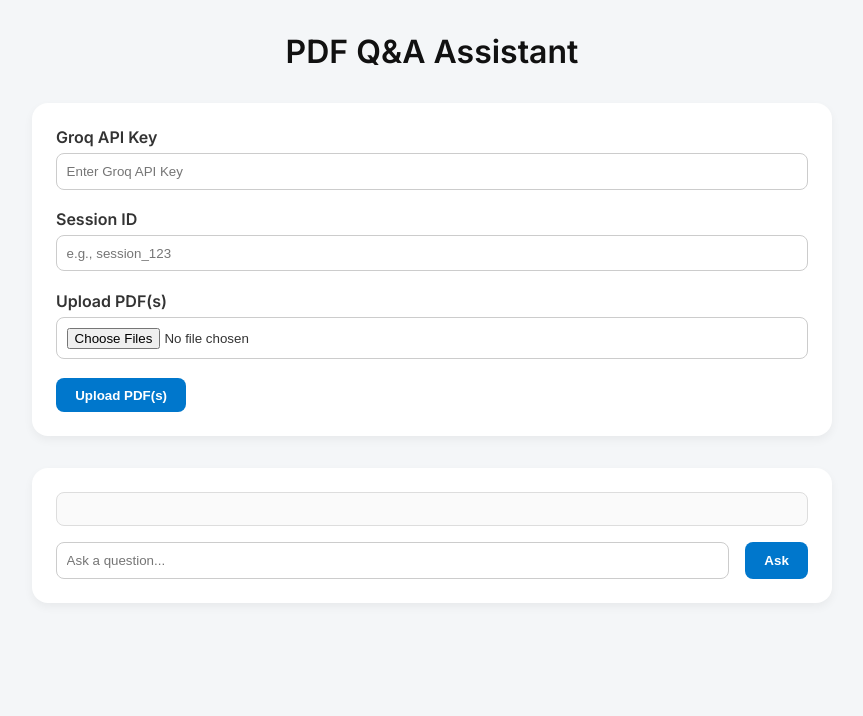
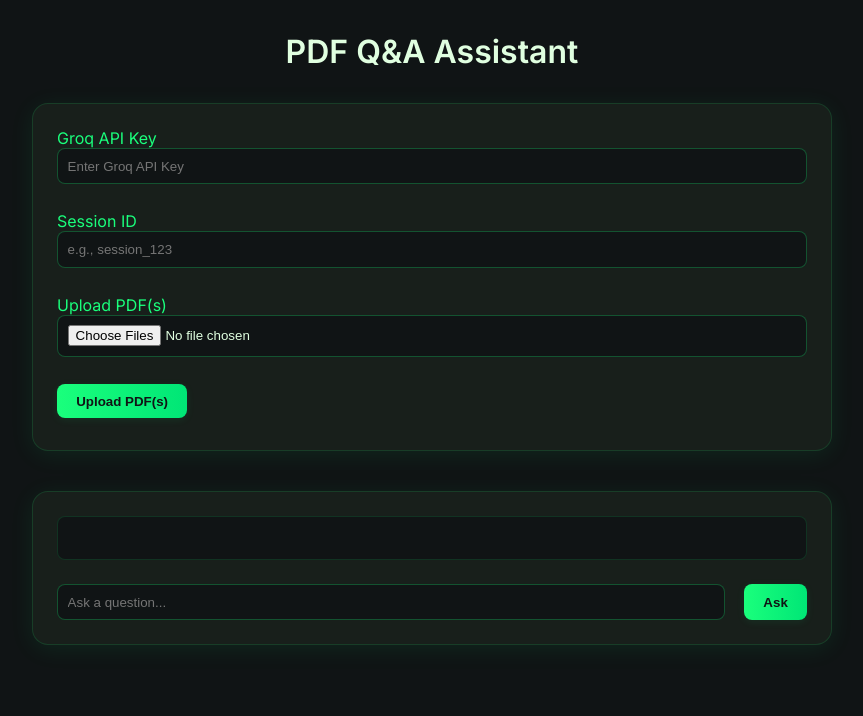
Before and after one commit to Ahmed-2003-khan/rag_chat_pdf_history, a FastAPI app: page / in a window 1280 px wide. Shown: the top 716 px of the page, without its empty margins (208-1071 px from the left). Run offline with FastAPI, Linux system fonts and the light colour scheme.

Commit message:
Updated frontend with green theme

```diff
--- a/frontend/static/script.js
+++ b/frontend/static/script.js
@@ -1,38 +1,95 @@
 
 const apiUrl = "http://127.0.0.1:8000";
 
-document.getElementById("uploadForm").addEventListener("submit", async (e) => {
+function formatTimestamp(date) {
+  return date.toLocaleTimeString([], { hour: '2-digit', minute: '2-digit' });
+}
+
+function appendMessage(role, text, timestamp) {
+  const messagesDiv = document.getElementById("messages");
+  const isUser = role === "user";
+  const avatarUrl = isUser
+    ? "https://ui-avatars.com/api/?name=You&background=101415&color=1aff7c&size=40&bold=true"
+    : "https://ui-avatars.com/api/?name=AI&background=1aff7c&color=101415&size=40&bold=true";
+  const bubbleClass = isUser ? "user-message" : "assistant-message";
+  const formattedText = isUser ? text : marked.parse(text);
+  const time = timestamp || formatTimestamp(new Date());
+  const messageHTML = `
+    <div class="message ${bubbleClass}">
+      <img src="${avatarUrl}" class="avatar ${isUser ? 'user-avatar' : 'assistant-avatar'}" alt="${isUser ? 'User' : 'Assistant'}" />
+      <div class="bubble">${formattedText}</div>
+      <span class="timestamp">${time}</span>
+    </div>
+  `;
+  messagesDiv.innerHTML += messageHTML;
+  messagesDiv.scrollTop = messagesDiv.scrollHeight;
+}
+
+// Upload progress bar
+const uploadForm = document.getElementById("uploadForm");
+const uploadProgress = document.getElementById("uploadProgress");
+const progressBar = document.getElementById("progressBar");
+const uploadMessage = document.getElementById("uploadMessage");
+
+uploadForm.addEventListener("submit", async (e) => {
   e.preventDefault();
-
   const apiKey = document.getElementById("apiKey").value;
   const sessionId = document.getElementById("sessionId").value;
   const files = document.getElementById("pdfFile").files;
   const formData = new FormData();
   formData.append("session_id", sessionId);
-
   for (let i = 0; i < files.length; i++) {
     formData.append("files", files[i]);
   }
-
-  const res = await fetch(`${apiUrl}/upload/`, {
-    method: "POST",
-    body: formData,
+  uploadProgress.style.display = "block";
+  progressBar.style.width = "0%";
+  uploadMessage.textContent = "";
+  try {
+    const xhr = new XMLHttpRequest();
+    xhr.open("POST", `${apiUrl}/upload/`, true);
+    xhr.upload.onprogress = function (e) {
+      if (e.lengthComputable) {
+        const percent = (e.loaded / e.total) * 100;
+        progressBar.style.width = percent + "%";
+      }
+    };
+    xhr.onload = function () {
+      uploadProgress.style.display = "none";
+      if (xhr.status === 200) {
+        uploadMessage.textContent = "Upload successful! Now you can ask questions.";
+        uploadMessage.style.color = "#0077cc";
+      } else {
+        uploadMessage.textContent = "Upload failed. Please try again.";
+        uploadMessage.style.color = "#d32f2f";
+      }
+    };
+    xhr.onerror = function () {
+      uploadProgress.style.display = "none";
+      uploadMessage.textContent = "Upload failed. Please try again.";
+      uploadMessage.style.color = "#d32f2f";
+    };
+    xhr.send(formData);
+  } catch (err) {
+    uploadProgress.style.display = "none";
+    uploadMessage.textContent = "Upload failed. Please try again.";
+    uploadMessage.style.color = "#d32f2f";
+  }
 });
 
-  const data = await res.json();
-  alert("Upload successful! Now you can ask questions.");
-});
+// Chat logic
+const askBtn = document.getElementById("askBtn");
+const userInput = document.getElementById("userInput");
+const typingIndicator = document.getElementById("typingIndicator");
 
-document.getElementById("askBtn").addEventListener("click", async () => {
+askBtn.addEventListener("click", async () => {
   const apiKey = document.getElementById("apiKey").value;
   const sessionId = document.getElementById("sessionId").value;
-  const input = document.getElementById("userInput").value;
-  const messagesDiv = document.getElementById("messages");
-
+  const input = userInput.value;
   if (!input.trim()) return;
-
-  messagesDiv.innerHTML += `<div class="message"><span class="user">You:</span> ${input}</div>`;
-
+  appendMessage("user", input);
+  userInput.value = "";
+  typingIndicator.style.display = "flex";
+  try {
     const res = await fetch(`${apiUrl}/chat/`, {
       method: "POST",
       headers: { "Content-Type": "application/json" },
@@ -42,10 +99,28 @@
         question: input,
       }),
     });
+    const data = await res.json();
+    typingIndicator.style.display = "none";
+    appendMessage("assistant", data.answer);
+  } catch (err) {
+    typingIndicator.style.display = "none";
+    appendMessage("assistant", "<span style='color:#d32f2f'>Error: Could not get a response. Please try again.</span>");
+  }
+});
 
-  const data = await res.json();
+userInput.addEventListener("keydown", function (e) {
+  if (e.key === "Enter") {
+    askBtn.click();
+  }
+});
 
-  const formattedAnswer = marked.parse(data.answer);
-  messagesDiv.innerHTML += `<div class="message"><span class="user">Assistant:</span><div class="assistant">${formattedAnswer}</div>`;
-  document.getElementById("userInput").value = "";
+// Dark mode toggle
+const darkModeToggle = document.getElementById("darkModeToggle");
+darkModeToggle.addEventListener("click", () => {
+  document.body.classList.toggle("dark-mode");
+  localStorage.setItem("darkMode", document.body.classList.contains("dark-mode") ? "1" : "0");
 });
+// Default to dark mode
+if (localStorage.getItem("darkMode") !== "0") {
+  document.body.classList.add("dark-mode");
+}
--- a/frontend/static/styles.css
+++ b/frontend/static/styles.css
@@ -8,8 +8,8 @@
 
 body {
   font-family: 'Inter', sans-serif;
-  background: #f4f6f8;
-  color: #333;
+  background: #101415;
+  color: #e0ffe0;
   padding: 2rem;
 }
 
@@ -23,94 +23,228 @@
   margin-bottom: 2rem;
 }
 
-header h1 {
-  font-size: 2rem;
-  color: #111;
+.branding {
+  display: flex;
+  align-items: center;
+  justify-content: center;
+  gap: 1rem;
+  margin-bottom: 1rem;
 }
-
+.logo {
+  width: 48px;
+  height: 48px;
+  border-radius: 12px;
+  background: #1a2e1a;
+  border: 2px solid #1aff7c;
+}
+#darkModeToggle {
+  margin-left: auto;
+  background: none;
+  border: none;
+  font-size: 1.5rem;
+  cursor: pointer;
+  color: #1aff7c;
+  transition: color 0.3s;
+}
+#darkModeToggle:hover {
+  color: #00e676;
+}
 .card {
-  background: white;
+  background: #181f1b;
   border-radius: 16px;
-  box-shadow: 0 4px 10px rgba(0,0,0,0.05);
+  box-shadow: 0 4px 24px rgba(0,255,128,0.08);
   padding: 1.5rem;
-  margin-bottom: 2rem;
+  margin-bottom: 2.5rem;
+  border: 1px solid #1aff7c22;
 }
-
 .form-group {
-  margin-bottom: 1.2rem;
+  margin-bottom: 1.7rem;
 }
-
-label {
-  display: block;
-  font-weight: 600;
-  margin-bottom: 0.4rem;
+.form-group label {
+  color: #1aff7c;
 }
-
 input[type="text"],
 input[type="file"] {
   width: 100%;
   padding: 0.6rem;
-  border: 1px solid #ccc;
+  border: 1px solid #1aff7c44;
   border-radius: 8px;
+  background: #101415;
+  color: #e0ffe0;
 }
-
+input[type="text"]:focus,
+input[type="file"]:focus {
+  outline: 2px solid #1aff7c;
+}
 button {
   padding: 0.6rem 1.2rem;
-  background: #0077cc;
-  color: white;
+  background: linear-gradient(90deg, #1aff7c 0%, #00e676 100%);
+  color: #101415;
   border: none;
   border-radius: 8px;
-  font-weight: 600;
+  font-weight: 700;
   cursor: pointer;
-  transition: background 0.3s ease;
+  transition: background 0.3s, color 0.3s;
+  box-shadow: 0 2px 8px rgba(0,255,128,0.08);
 }
-
 button:hover {
-  background: #005fa3;
+  background: linear-gradient(90deg, #00e676 0%, #1aff7c 100%);
+  color: #101415;
 }
-
 .messages {
   max-height: 400px;
   overflow-y: auto;
-  border: 1px solid #ddd;
+  border: 1px solid #1aff7c22;
   border-radius: 8px;
-  padding: 1rem;
+  padding: 1.3rem;
   margin-bottom: 1rem;
-  background: #fafafa;
+  background: #101415;
+  display: flex;
+  flex-direction: column;
+  gap: 1.1rem;
 }
-
 .message {
+  display: flex;
+  align-items: flex-end;
+  gap: 1.2rem;
+  margin-bottom: 1.1rem;
+}
+.message.user-message {
+  flex-direction: row-reverse;
+  justify-content: flex-end;
+}
+.avatar {
+  width: 40px;
+  height: 40px;
+  border-radius: 50%;
+  object-fit: cover;
+  background: #1a2e1a;
+  border: 2px solid #1aff7c;
+  box-shadow: 0 2px 8px rgba(0,255,128,0.08);
+}
+.bubble {
+  padding: 0.85rem 1.2rem;
+  border-radius: 18px;
+  max-width: 70%;
+  font-size: 1.05rem;
+  line-height: 1.6;
+  box-shadow: 0 2px 12px rgba(0,255,128,0.06);
+  position: relative;
+  animation: fadeIn 0.3s;
+}
+.user-message .bubble {
+  background: linear-gradient(90deg, #1aff7c 0%, #00e676 100%);
+  color: #101415;
+  border-bottom-right-radius: 6px;
+}
+.assistant-message .bubble {
+  background: #181f1b;
+  color: #1aff7c;
+  border-bottom-left-radius: 6px;
+  border: 1px solid #1aff7c44;
+}
+.timestamp {
+  font-size: 0.75rem;
+  color: #00e676cc;
+  margin: 0 0.5rem;
+  align-self: flex-end;
+}
+.typing-indicator {
+  display: flex;
+  align-items: center;
+  gap: 0.5rem;
+  margin-bottom: 0.5rem;
+  font-size: 1rem;
+  color: #1aff7c;
+}
+.typing-indicator .dot {
+  animation: blink 1.4s infinite both;
+  opacity: 0.5;
+}
+.typing-indicator .dot:nth-child(3) { animation-delay: 0.2s; }
+.typing-indicator .dot:nth-child(4) { animation-delay: 0.4s; }
+@keyframes blink {
+  0%, 80%, 100% { opacity: 0.5; }
+  40% { opacity: 1; }
+}
+@keyframes fadeIn {
+  from { opacity: 0; transform: translateY(10px); }
+  to { opacity: 1; transform: translateY(0); }
+}
+.progress-bar {
+  width: 100%;
+  background: #1a2e1a;
+  border-radius: 8px;
   margin-bottom: 1rem;
+  height: 8px;
+  overflow: hidden;
 }
-
-.message .user {
-  font-weight: bold;
-  color: #0077cc;
+.progress {
+  height: 100%;
+  background: linear-gradient(90deg, #1aff7c 0%, #00e676 100%);
+  width: 0%;
+  transition: width 0.3s;
 }
-
-.message .assistant {
-  font-family: Georgia, 'Times New Roman', serif;
-  font-size: 1rem;
-  line-height: 1.6;
-  display: block;
-  margin-top: 0.3rem;
-  color: #333;
-  white-space: pre-line;
+#uploadMessage {
+  margin-top: 0.5rem;
+  font-size: 0.95rem;
+  color: #1aff7c;
 }
-
-.message .user {
-  font-weight: 600;
-  color: #2c7be5;
-  display: block;
-  margin-bottom: 0.25rem;
-}
-
-
 .chat-input {
   display: flex;
-  gap: 1rem;
+  gap: 1.2rem;
+  margin-top: 1.5rem;
 }
-
-.chat-input input[type="text"] {
-  flex: 1;
+@media (max-width: 600px) {
+  .app-container {
+    padding: 0.5rem;
+  }
+  .card {
+    padding: 1rem;
+  }
+  .bubble {
+    font-size: 0.95rem;
+    padding: 0.6rem 0.8rem;
+  }
+  .branding h1 {
+    font-size: 1.2rem;
+  }
 }
+body,
+body.dark-mode {
+  background: #101415;
+  color: #e0ffe0;
+}
+body.dark-mode .card {
+  background: #181f1b;
+  color: #e0ffe0;
+  box-shadow: 0 4px 24px rgba(0,255,128,0.08);
+}
+body.dark-mode .messages {
+  background: #101415;
+  border-color: #1aff7c22;
+}
+body.dark-mode .bubble {
+  background: #2c2f34;
+  color: #1aff7c;
+}
+body.dark-mode .assistant-message .bubble {
+  background: #181f1b;
+  color: #1aff7c;
+}
+body.dark-mode .user-message .bubble {
+  background: linear-gradient(90deg, #1aff7c 0%, #00e676 100%);
+  color: #101415;
+}
+body.dark-mode #darkModeToggle {
+  color: #1aff7c;
+}
+body.dark-mode .progress-bar {
+  background: #1a2e1a;
+}
+body.dark-mode .progress {
+  background: linear-gradient(90deg, #1aff7c 0%, #00e676 100%);
+}
+body.dark-mode #uploadMessage {
+  color: #1aff7c;
+}
--- a/frontend/templates/index.html
+++ b/frontend/templates/index.html
@@ -13,9 +13,10 @@
 <body>
   <div class="app-container">
     <header>
-      <h1>PDF Q&A Assistant</h1>
+      <div class="branding">
+        <h1>PDF Q&A Assistant</h1>
+      </div>
     </header>
-
     <!-- Upload Section -->
     <div class="card">
       <form id="uploadForm">
@@ -31,20 +32,26 @@
           <label for="pdfFile">Upload PDF(s)</label>
           <input type="file" id="pdfFile" accept="application/pdf" multiple required />
         </div>
+        <div class="progress-bar" id="uploadProgress" style="display:none;">
+          <div class="progress" id="progressBar"></div>
+        </div>
         <button type="submit">Upload PDF(s)</button>
+        <div id="uploadMessage"></div>
       </form>
     </div>
-
     <!-- Chat Section -->
     <div class="card">
       <div class="messages" id="messages"></div>
+      <div id="typingIndicator" class="typing-indicator" style="display:none;">
+        <img src="https://ui-avatars.com/api/?name=AI&background=0077cc&color=fff&size=32" class="avatar assistant-avatar" alt="Assistant" />
+        <span>Assistant is typing</span><span class="dot">.</span><span class="dot">.</span><span class="dot">.</span>
+      </div>
       <div class="chat-input">
         <input type="text" id="userInput" placeholder="Ask a question..." />
         <button id="askBtn">Ask</button>
       </div>
     </div>
   </div>
-
   <script src="static/script.js"></script>
 </body>
 </html>
```
Lines whose indentation alone changed are shown as unchanged.
